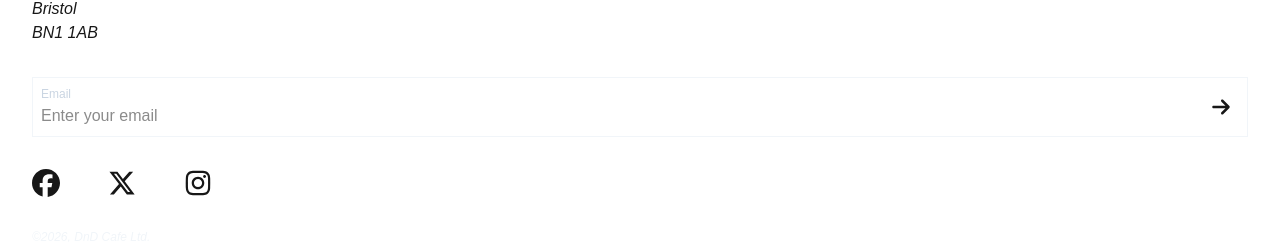
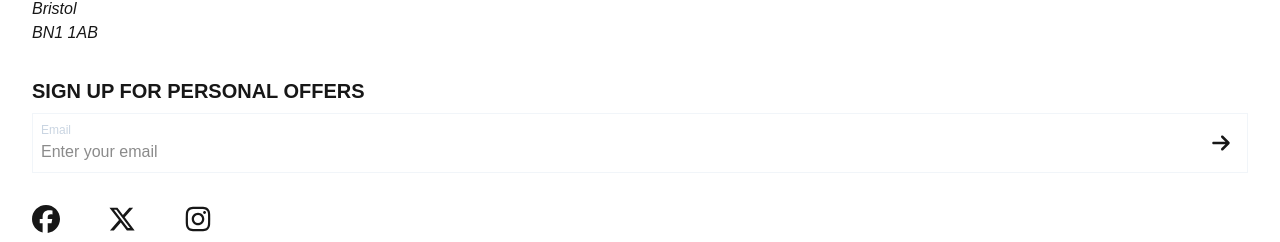
Before and after one commit to arkii1/dnd-cafe, a Next.js app: page / in a window 1280 px wide. Shown: the part 2555-2797 px from the top of the page. Built offline with nearby package versions, Linux system fonts and the light colour scheme; a web font is replaced by a local one.

Commit message:
Add newsletter title

```diff
--- a/app/ui/newsLetterSignup.tsx
+++ b/app/ui/newsLetterSignup.tsx
@@ -8,10 +8,13 @@ export default function NewsLetterSignUp() {
     }
 
     return (
-        <div className="flex flex-col border-slate-100 border-1 p-2 relative gap-0.5">
-            <label className="text-xs text-slate-300">Email</label>
-            <input className="outline-0" type="text" placeholder="Enter your email"/>
-            <button onClick={onNewsLetterSignup} className="absolute top-0 right-0 h-full flex items-center"><FaArrowRight className="cursor-pointer hover:opacity-75 h-s w-s mr-4" /> </button>
+        <div>
+            <h3 className="text-xl font-semibold ">SIGN UP FOR PERSONAL OFFERS</h3>
+            <div className="flex flex-col border-slate-100 border-1 p-2 relative gap-0.5 mt-2">
+                <label className="text-xs text-slate-300">Email</label>
+                <input className="outline-0" type="text" placeholder="Enter your email"/>
+                <button onClick={onNewsLetterSignup} className="absolute top-0 right-0 h-full flex items-center"><FaArrowRight className="cursor-pointer hover:opacity-75 h-s w-s mr-4" /> </button>
+            </div>
         </div>
     )
 }
```
